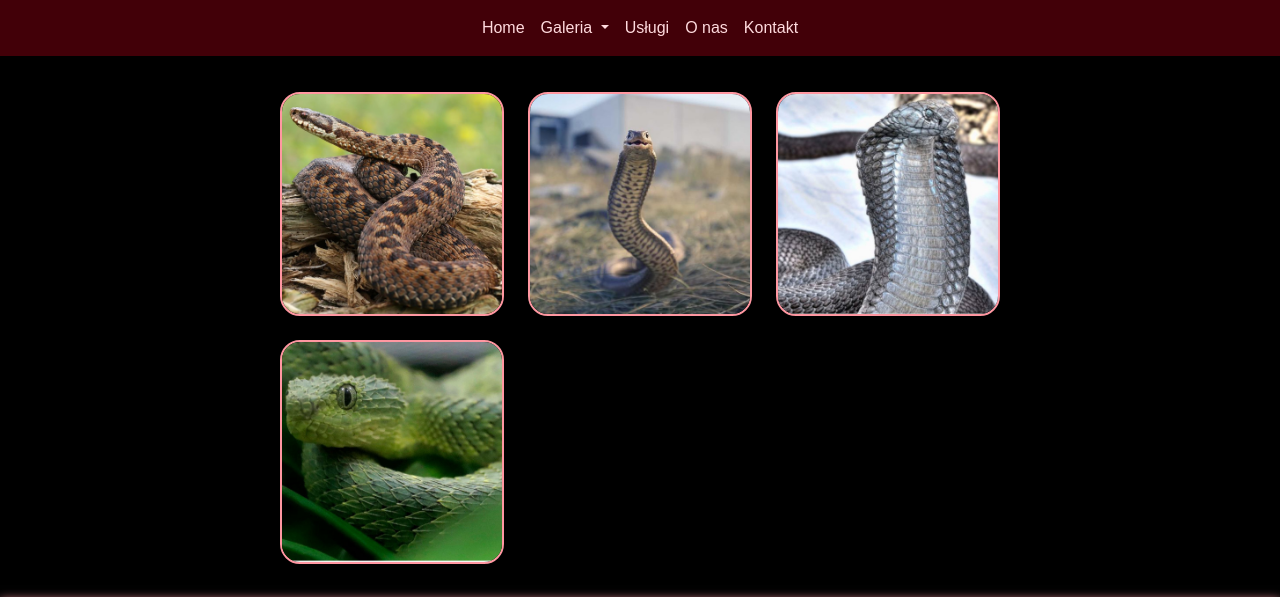
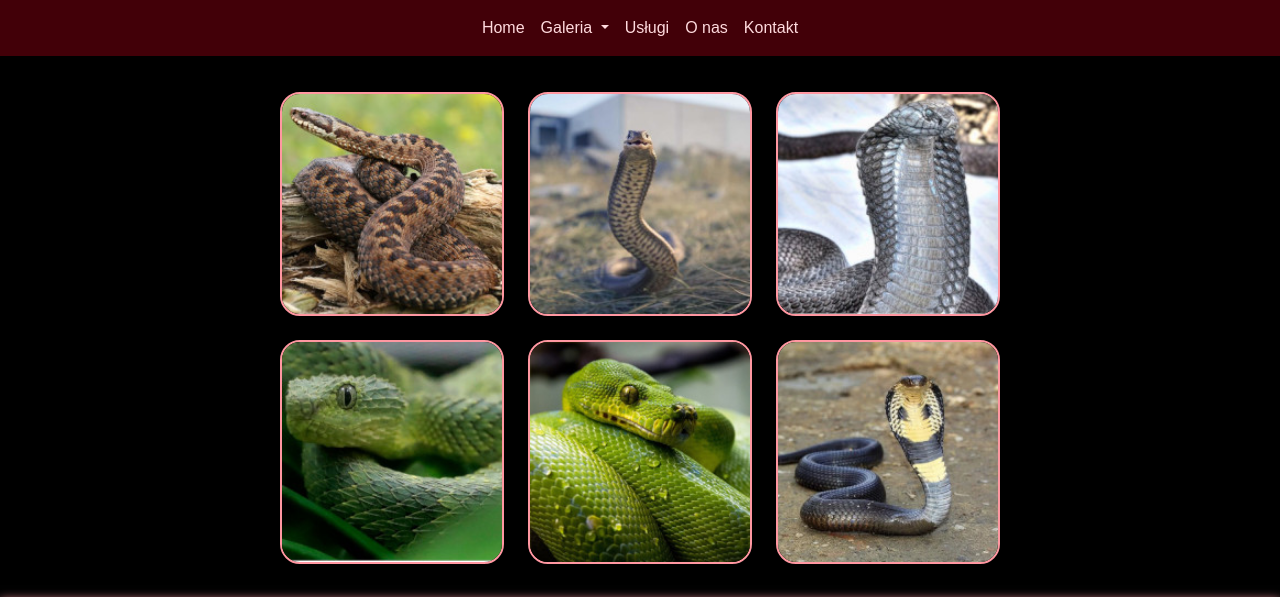
Before and after one commit to NotKiru/Duza_Strona, a plain HTML site: page wensze.html in a window 1280 px wide. Shown: the top 597 px of the page. Drawn offline with nearby package versions, Linux system fonts and the light colour scheme.

Commit message:
Kolejne Zmiany

```diff
--- a/JS/animacja.js
+++ b/JS/animacja.js
@@ -6,8 +6,8 @@ const onMove = e => {
     lewa.style.setProperty("width", p+"%");
 }
 
-lewa.onmousedown = e => onMove(e);
-prawa.onmousedown = e => onMove(e);
+lewa.onmousemove = e => onMove(e);
+prawa.onmousemove = e => onMove(e);
 
 lewa.ontouchmove = e => onMove(e.touches[0]);
 prawa.ontouchmove = e => onMove(e.touches[0]);
--- a/STYLES/style.css
+++ b/STYLES/style.css
@@ -78,7 +78,7 @@ body {
 #banerLewy {
      position: absolute;
      border-right: 6px solid rgb(167, 0, 0);
-     transition: 300ms;
+     transition: 50ms;
 }
 #banerLewy #bg-image{
     background-image: url("../IMG/baner.png");
--- a/wensze.html
+++ b/wensze.html
@@ -58,22 +58,32 @@
             <div class="row row-cols-1 row-cols-sm-2 row-cols-md-3 row-cols-lg-3">
                 <div class="item col ">
                     <a href="IMG/wensz1.jpg" class="col fancybox" data-fancybox="img-gallery">
-                        <img src="IMG/wensz1.jpg">
+                        <img src="IMG/wensz1-min.jpg">
                     </a>
                 </div>
                 <div class="item col ">
                     <a href="IMG/wensz2.jpg" class="col fancybox" data-fancybox="img-gallery">
-                        <img src="IMG/wensz2.jpg">
+                        <img src="IMG/wensz2-min.jpg">
                     </a>
                 </div>
                 <div class="item col ">
                     <a href="IMG/wensz3.jpg" class="col fancybox" data-fancybox="img-gallery">
-                        <img src="IMG/wensz3.jpg">
+                        <img src="IMG/wensz3-min.jpg">
                     </a>
                 </div>
                 <div class="item col ">
                     <a href="IMG/wensz4.jpg" class="col fancybox" data-fancybox="img-gallery">
-                        <img src="IMG/wensz4.jpg">
+                        <img src="IMG/wensz4-min.jpg">
+                    </a>
+                </div>
+                <div class="item col ">
+                    <a href="IMG/wensz5.jpg" class="col fancybox" data-fancybox="img-gallery">
+                        <img src="IMG/wensz5-min.jpg">
+                    </a>
+                </div>
+                <div class="item col ">
+                    <a href="IMG/wensz6.jpg" class="col fancybox" data-fancybox="img-gallery">
+                        <img src="IMG/wensz6-min.jpg">
                     </a>
                 </div>
             </div>
```
Also changed, not shown: IMG/wensz1-min.jpg (added), IMG/wensz2-min.jpg (added), IMG/wensz3-min.jpg (added), IMG/wensz4-min.jpg (added), IMG/wensz5-min.jpg (added), IMG/wensz5.jpg (added), IMG/wensz6-min.jpg (added), IMG/wensz6.jpg (added).
